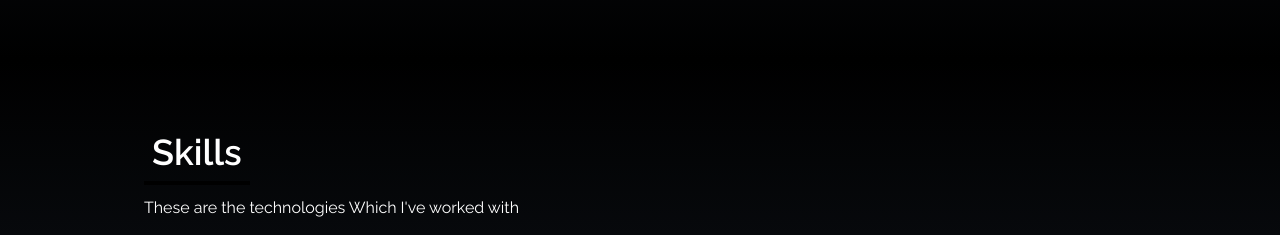
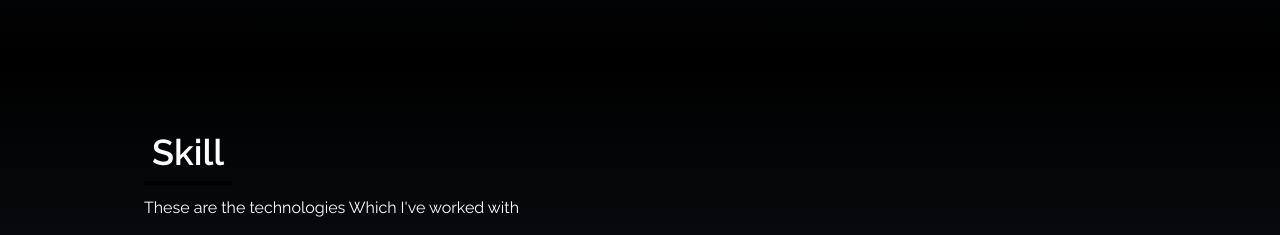
Before and after one commit to fayizIT/one-portfolio, a React (Create React App) app: page / in a window 1280 px wide. Shown: the part 1540-1775 px from the top of the page. Built offline with nearby package versions, Linux system fonts and the light colour scheme.

Commit message:
portfolio update

```diff
--- a/src/Components/Home.jsx
+++ b/src/Components/Home.jsx
@@ -16,7 +16,7 @@ const Home = () => {
                     and I Learn and trained in  front end with React js
                </p>
                <div>
-               <Link  to="Skills"smooth duration={500} className='group text-white w-fit px-6 py-3 my-2 flex item-center rounded-md bg-gradient-to-r from-cyan-500 to-blue-500 to blue-500 cursor-pointer'>
+               <Link  to="Skill"smooth duration={500} className='group text-white w-fit px-6 py-3 my-2 flex item-center rounded-md bg-gradient-to-r from-cyan-500 to-blue-500 to blue-500 cursor-pointer'>
                         Skills
                         <span className='hover:rotate-90 duration-300'>
                         <MdOutlineKeyboardArrowRight size={25}
--- a/src/Components/Skills.jsx
+++ b/src/Components/Skills.jsx
@@ -7,7 +7,6 @@ import mysql from '../assets/mysql.png';
 import react from '../assets/react.png';
 import github from '../assets/github.png';
 import CLanguage from '../assets/C Language.png';
-
 
 const Skill = () => {
 
@@ -67,11 +66,13 @@ const Skill = () => {
 
 
 
+
+
   return (
-    <div name='Skills' className='w-full h-screen bg-gradient-to-b from-black to-gray-800 p-4 text-white'    >
+    <div name='Skill' className='w-full h-screen bg-gradient-to-b from-black to-gray-800 p-4 text-white'    >
        <div className='max-w-screen-lg mx-auto p-4 flex flex-col justify-center w-full h-full text-white'>
         <div>
-            <p className='text-4xl font-bold border-b-4 border-black -500 p-2 inline'>Skills</p>
+            <p className='text-4xl font-bold border-b-4 border-black -500 p-2 inline'>Skill</p>
             <p className='py-6'>These are the technologies Which I've worked with</p>
         </div>
         <div className='w-full grid grid-cols-2 sm:grid-cols-3 gap-8 text-center py-8 px-12 sm:px-0'>
```
